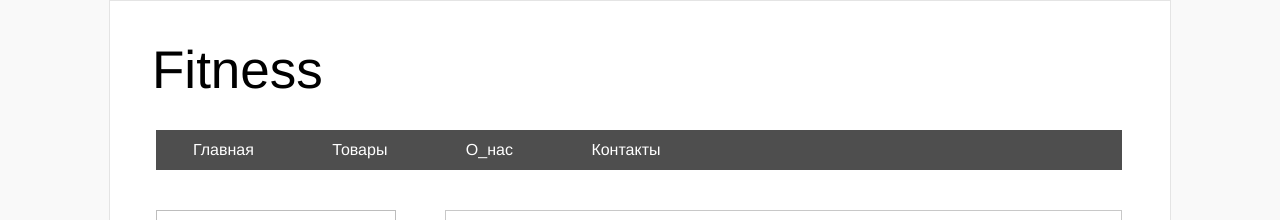
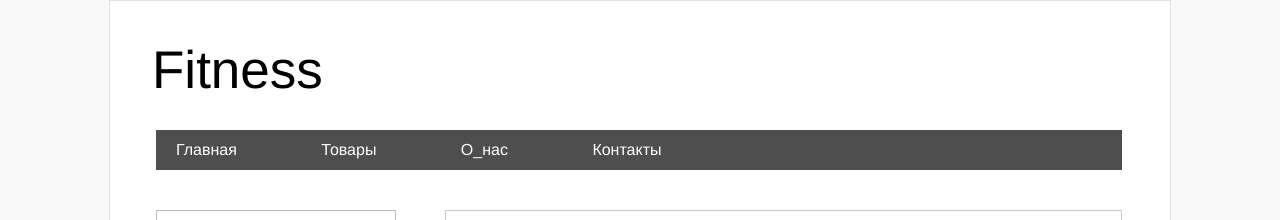
Before and after one commit to isverkunova/homework2, a plain HTML site: page index.html in a window 1280 px wide. Shown: the top 220 px of the page. Drawn offline with Linux system fonts and the light colour scheme.

Commit message:
code edited, except active links

```diff
--- a/css/style.css
+++ b/css/style.css
@@ -1,6 +1,6 @@
 body {
     background-color: #f9f9f9;
-    font-family: 'Helvetica Neue';
+    font-family: 'Helvetica Neue', sans serif;
     -moz-osx-font-smoothing: grayscale;
     -webkit-font-smoothing: antialiased;
 }
@@ -47,7 +47,7 @@ a {
 
 .header-menu li {
     display: inline-block;
-    padding: 0 17px;
+    margin-right: 40px;
     font-size: 16px;
     line-height: 40px;
     text-decoration: none;
```
